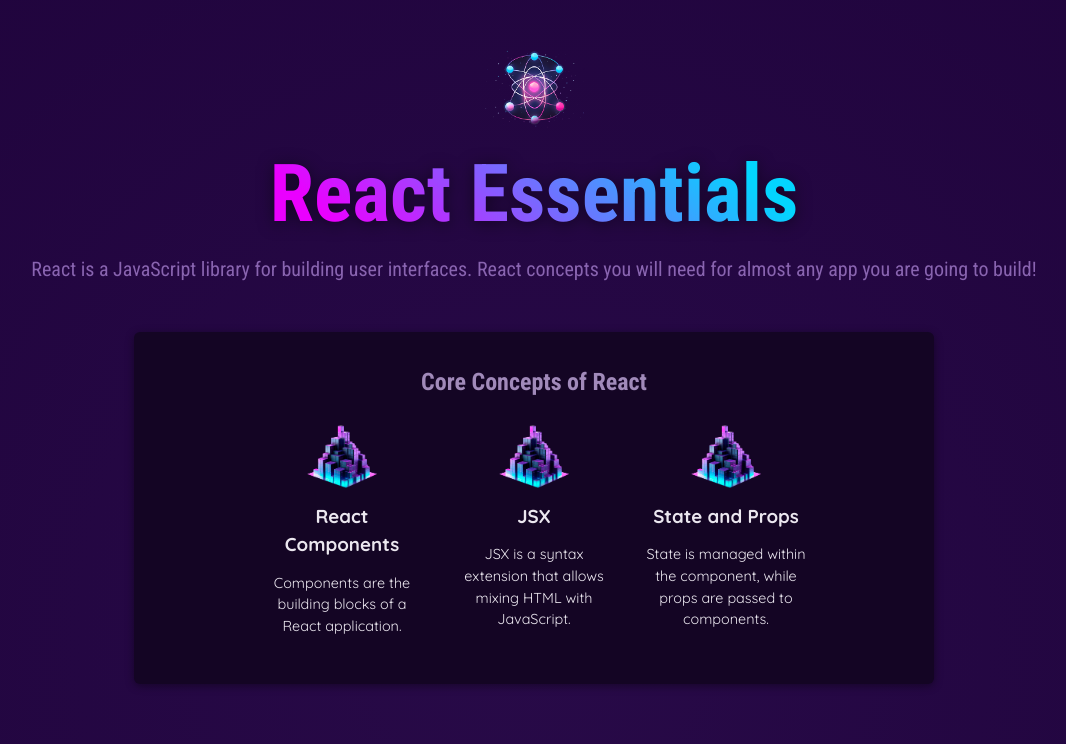
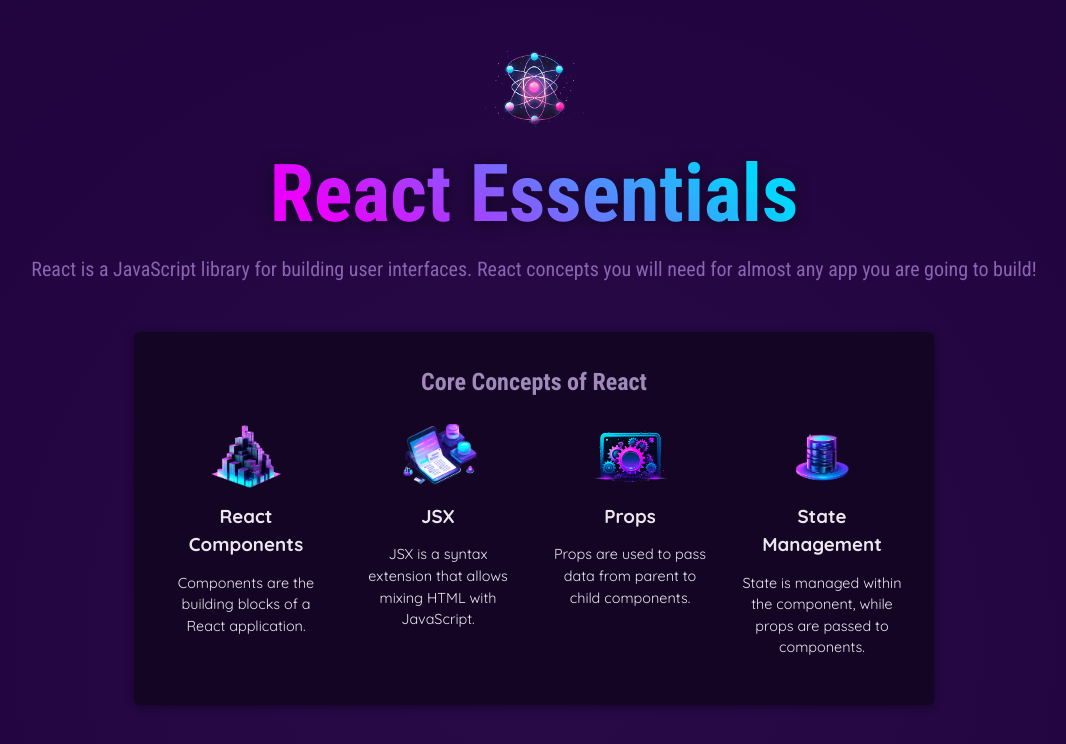
Before and after one commit to vinothsmart/react-tailwindcss, a React (Vite) app: page / in a window 1280 px wide. Shown: the top 744 px of the page, without its empty margins (106-1172 px from the left). Built offline with nearby package versions, Linux system fonts and the light colour scheme.

Commit message:
Refactor App component to use dynamic core concepts data for improved scalability and maintainability

```diff
--- a/src/App.jsx
+++ b/src/App.jsx
@@ -1,5 +1,5 @@
 import reactImg from "./assets/react-core-concepts.png";
-import componentsImg from "./assets/components.png";
+import { REACT_CORE_CONCEPTS } from "./data";
 
 const reactDesctiptions = [
   "React is a JavaScript library for building user interfaces.",
@@ -43,21 +43,14 @@ function App() {
         <section id="core-concepts">
           <h2>Core Concepts of React</h2>
           <ul>
-            <CoreConcept
-              title="React Components"
-              description="Components are the building blocks of a React application."
-              image={componentsImg}
-            />
-            <CoreConcept
-              title="JSX"
-              description="JSX is a syntax extension that allows mixing HTML with JavaScript."
-              image={componentsImg}
-            />
-            <CoreConcept
-              title="State and Props"
-              description="State is managed within the component, while props are passed to components."
-              image={componentsImg}
-            />
+            {REACT_CORE_CONCEPTS.map((concept, index) => (
+              <CoreConcept
+                key={index}
+                title={concept.title}
+                description={concept.description}
+                image={concept.image}
+              />
+            ))}
           </ul>
         </section>
       </main>
--- /dev/null
+++ b/src/data.js
@@ -0,0 +1,29 @@
+import componentsImg from "./assets/components.png";
+import jsxImg from "./assets/jsx-ui.png";
+import propsImg from "./assets/config.png";
+import stateImg from "./assets/state-mgmt.png";
+
+export const REACT_CORE_CONCEPTS = [
+  {
+    title: "React Components",
+    description: "Components are the building blocks of a React application.",
+    image: componentsImg,
+  },
+  {
+    title: "JSX",
+    description:
+      "JSX is a syntax extension that allows mixing HTML with JavaScript.",
+    image: jsxImg,
+  },
+  {
+    title: "Props",
+    description: "Props are used to pass data from parent to child components.",
+    image: propsImg,
+  },
+  {
+    title: "State Management",
+    description:
+      "State is managed within the component, while props are passed to components.",
+    image: stateImg,
+  },
+];
```
